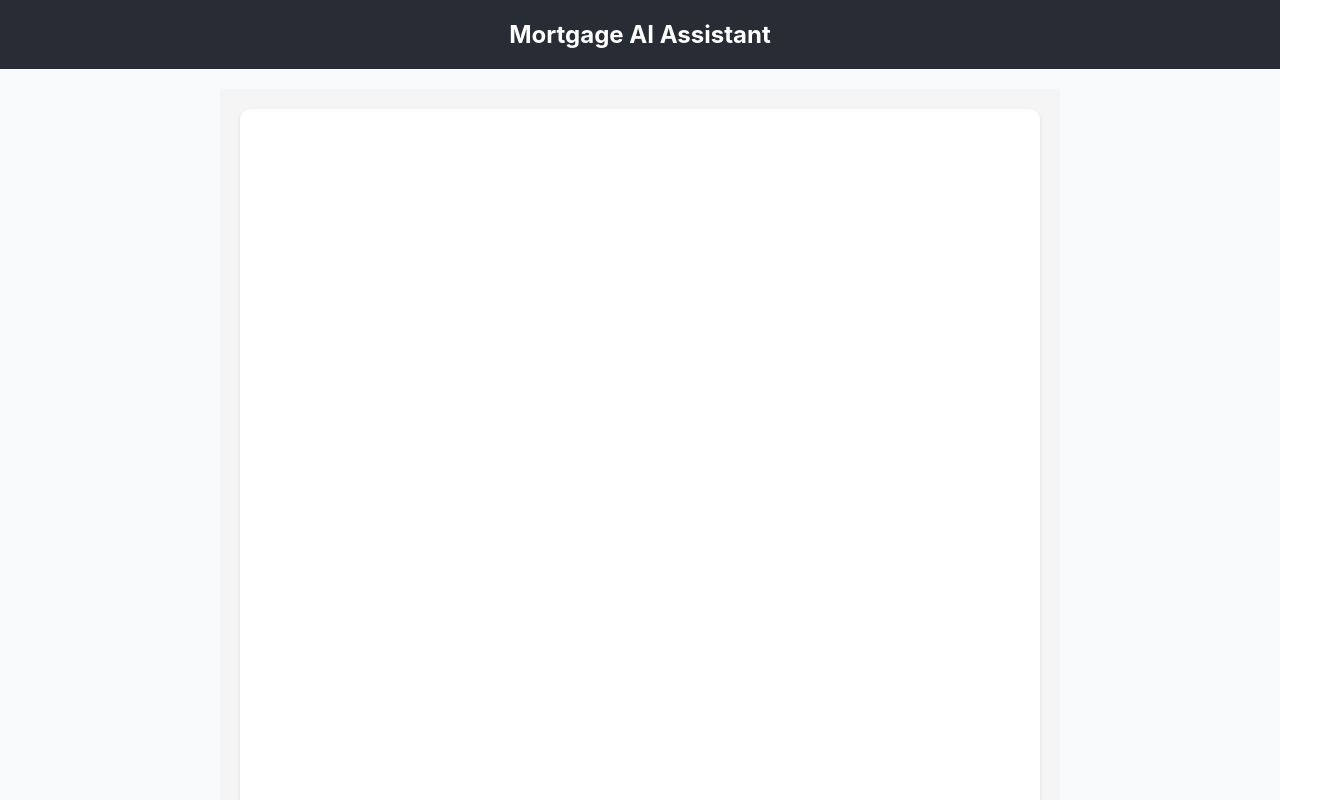
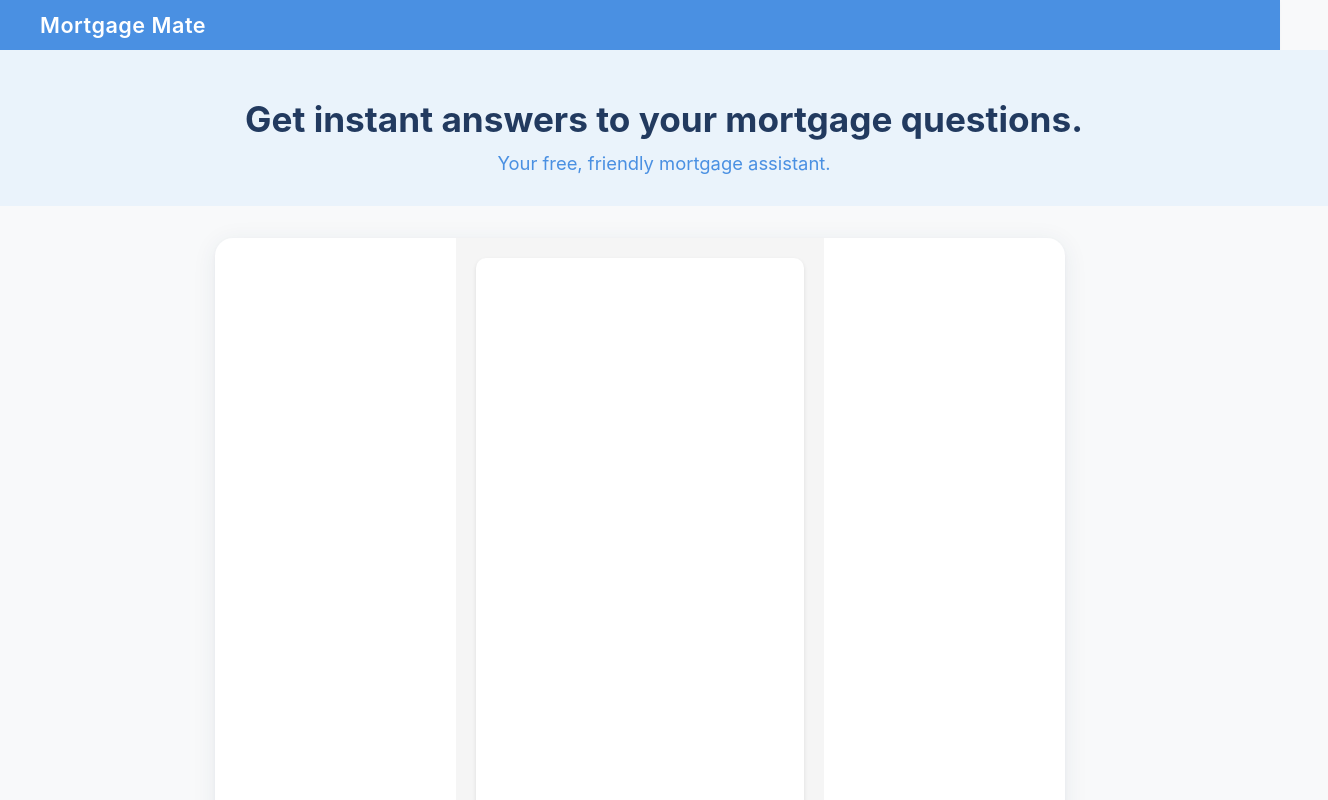
Before and after one commit to undroo/ai_mortgage_broker, a React (Create React App) app in the folder frontend/: page / in a window 1280 px wide. Shown: the top 800 px of the page, 1328 px wide, since content can reach past the window. Built offline with nearby package versions, Linux system fonts and the light colour scheme.

Commit message:
minor formatting updates

```diff
--- a/frontend/package.json
+++ b/frontend/package.json
@@ -13,6 +13,7 @@
     "@types/react-dom": "^19.1.5",
     "react": "^19.1.0",
     "react-dom": "^19.1.0",
+    "react-markdown": "^10.1.0",
     "react-scripts": "5.0.1",
     "typescript": "^4.9.5",
     "web-vitals": "^2.1.4"
--- a/frontend/src/App.css
+++ b/frontend/src/App.css
@@ -43,3 +43,105 @@ main {
     transform: rotate(360deg);
   }
 }
+
+body, .site-wrapper {
+  margin: 0;
+  padding: 0;
+  min-height: 100vh;
+  background: #f8f9fa;
+  font-family: 'Inter', Arial, sans-serif;
+}
+
+.site-header {
+  width: 100%;
+  background: #4a90e2;
+  box-shadow: 0 2px 4px rgba(0,0,0,0.03);
+}
+
+.navbar {
+  max-width: 1200px;
+  margin: 0 auto;
+  padding: 0.75rem 1.5rem;
+  display: flex;
+  align-items: center;
+}
+
+.site-name {
+  color: #fff;
+  font-size: 1.35rem;
+  font-weight: 600;
+  letter-spacing: 0.5px;
+}
+
+.hero-section {
+  width: 100%;
+  background: #eaf3fb;
+  padding: 3rem 1.5rem 2rem 1.5rem;
+  text-align: center;
+}
+
+.hero-headline {
+  font-size: 2.2rem;
+  font-weight: 700;
+  margin: 0 0 0.75rem 0;
+  color: #223a5f;
+}
+
+.hero-subtitle {
+  font-size: 1.15rem;
+  color: #4a90e2;
+  margin: 0;
+}
+
+.main-content {
+  display: flex;
+  justify-content: center;
+  align-items: flex-start;
+  padding: 2rem 1rem 3rem 1rem;
+}
+
+.chatbot-card {
+  background: #fff;
+  border-radius: 18px;
+  box-shadow: 0 4px 24px rgba(34,58,95,0.08), 0 1.5px 4px rgba(34,58,95,0.04);
+  padding: 0;
+  max-width: 850px;
+  width: 100%;
+  min-height: 600px;
+  display: flex;
+  flex-direction: column;
+  margin: 0 auto;
+}
+
+.site-footer {
+  width: 100%;
+  background: transparent;
+  padding: 1.5rem 0 1rem 0;
+  text-align: center;
+}
+
+.footer-disclaimer {
+  color: #7b7b7b;
+  font-size: 0.95rem;
+  margin: 0;
+}
+
+@media (max-width: 700px) {
+  .hero-section {
+    padding: 2rem 0.5rem 1.2rem 0.5rem;
+  }
+  .hero-headline {
+    font-size: 1.3rem;
+  }
+  .hero-subtitle {
+    font-size: 1rem;
+  }
+  .main-content {
+    padding: 1rem 0.2rem 2rem 0.2rem;
+  }
+  .chatbot-card {
+    min-height: 400px;
+    border-radius: 10px;
+    box-shadow: 0 2px 8px rgba(34,58,95,0.10);
+  }
+}
--- a/frontend/src/App.tsx
+++ b/frontend/src/App.tsx
@@ -4,13 +4,24 @@ import './App.css';
 
 function App() {
   return (
-    <div className="App">
-      <header className="App-header">
-        <h1>Mortgage AI Assistant</h1>
+    <div className="site-wrapper">
+      <header className="site-header">
+        <nav className="navbar">
+          <div className="site-name">Mortgage Mate</div>
+        </nav>
       </header>
-      <main>
-        <Chat />
+      <section className="hero-section">
+        <h1 className="hero-headline">Get instant answers to your mortgage questions.</h1>
+        <p className="hero-subtitle">Your free, friendly mortgage assistant.</p>
+      </section>
+      <main className="main-content">
+        <div className="chatbot-card">
+          <Chat />
+        </div>
       </main>
+      <footer className="site-footer">
+        <p className="footer-disclaimer">This is not financial advice. For professional help, speak to a licensed mortgage broker.</p>
+      </footer>
     </div>
   );
 }
--- a/frontend/src/components/Chat.tsx
+++ b/frontend/src/components/Chat.tsx
@@ -1,5 +1,6 @@
 import React, { useState, useRef, useEffect, ChangeEvent, FormEvent } from 'react';
 import { ChatMessage } from '../types/chat';
+import ReactMarkdown from 'react-markdown';
 import './Chat.css';
 
 const Chat: React.FC = () => {
@@ -78,7 +79,11 @@ const Chat: React.FC = () => {
                         className={`message ${message.role === 'user' ? 'user-message' : 'assistant-message'}`}
                     >
                         <div className="message-content">
-                            {message.content}
+                            {message.role === 'assistant' || message.role === 'system' ? (
+                                <ReactMarkdown>{message.content}</ReactMarkdown>
+                            ) : (
+                                message.content
+                            )}
                         </div>
                         <div className="message-timestamp">
                             {new Date(message.timestamp).toLocaleTimeString()}
```
Also changed, not shown: 1 other file (tests, documents, lock files or other folders).
